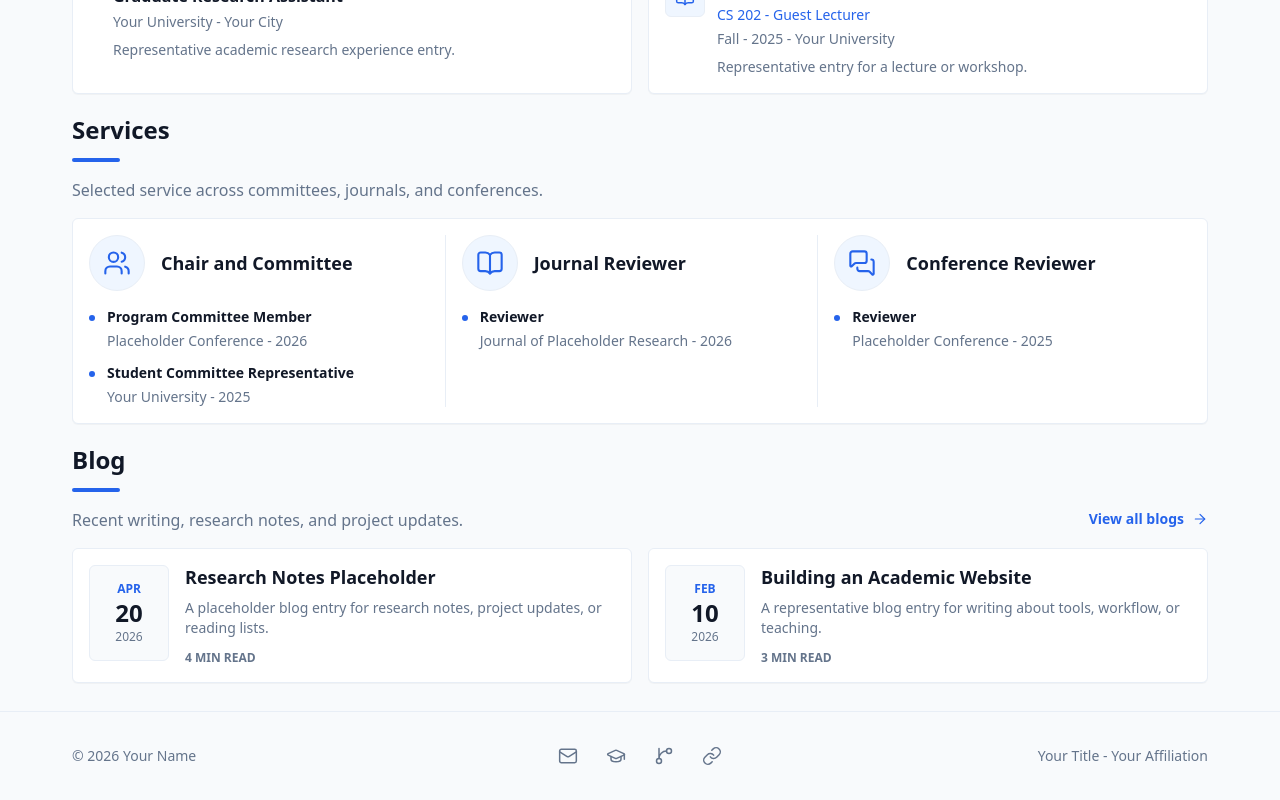
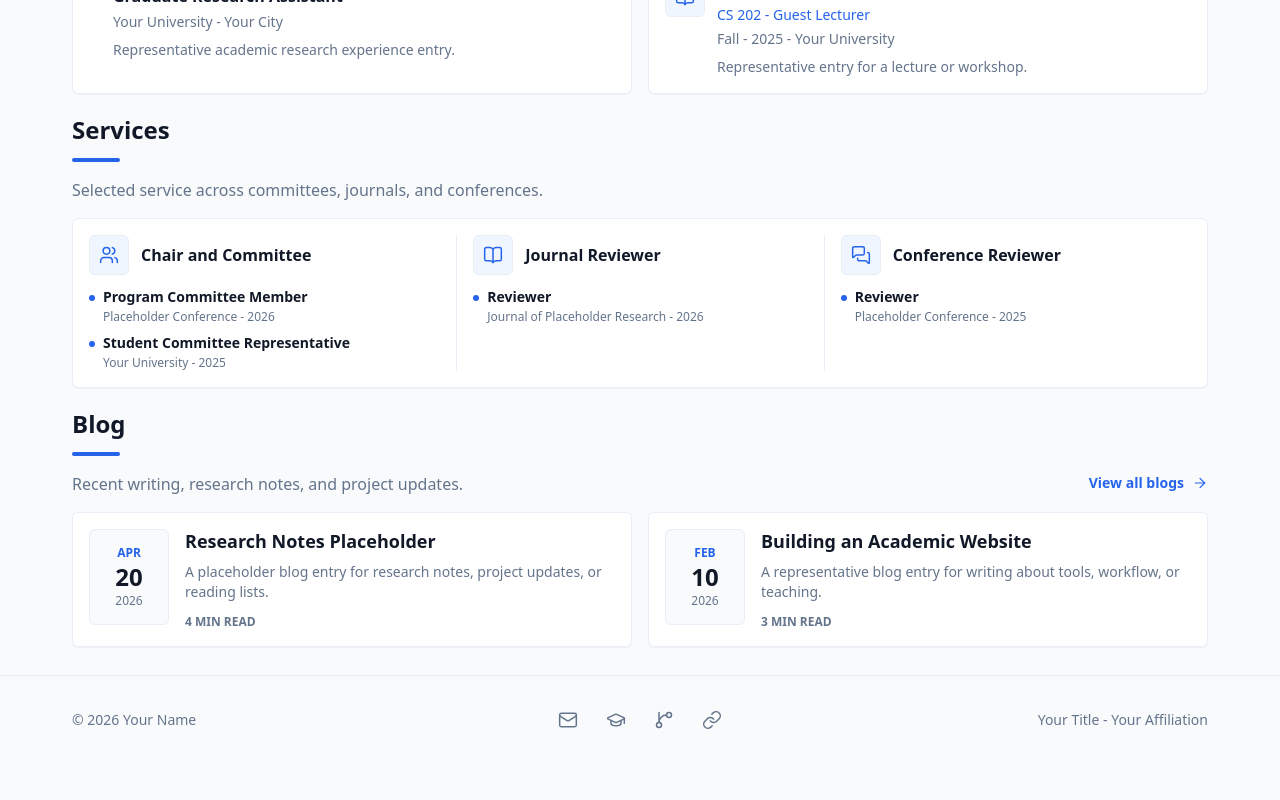
Before and after one commit to mtplayground/chen-hatti-f810-personal-site, a Next.js app: page / in a window 1280 px wide. Shown: the part 2052-2852 px from the top of the page. After the commit the page ends 2816 px from the top, so only its background shows below. Built offline with nearby package versions, Linux system fonts and the light colour scheme.

Commit message:
feat: Refine Services three-column density

```diff
--- a/components/sections/services-section.tsx
+++ b/components/sections/services-section.tsx
@@ -14,7 +14,7 @@ function serviceMeta(item: ServiceItem) {
 function ServiceIcon({ icon }: { icon?: ServiceGroup["icon"] }) {
   const Icon = icon === "BookOpen" ? BookOpen : icon === "MessagesSquare" ? MessagesSquare : Users;
 
-  return <Icon aria-hidden="true" className="h-7 w-7" strokeWidth={1.8} />;
+  return <Icon aria-hidden="true" className="h-5 w-5" strokeWidth={1.8} />;
 }
 
 export function ServicesSection() {
@@ -32,36 +32,36 @@ export function ServicesSection() {
       />
 
       <Card>
-        <div className="grid gap-card lg:grid-cols-3">
+        <div className="divide-y divide-academic-border lg:grid lg:grid-cols-3 lg:divide-x lg:divide-y-0 dark:divide-academic-dark-border">
           {services.map((group) => (
             <div
-              className="border-b border-academic-border pb-card last:border-b-0 last:pb-0 lg:border-b-0 lg:border-r lg:pb-0 lg:pr-card lg:last:border-r-0 lg:last:pr-0 dark:border-academic-dark-border"
+              className="py-card first:pt-0 last:pb-0 lg:px-card lg:py-0 lg:first:pl-0 lg:last:pr-0"
               key={group.id}
             >
-              <div className="mb-card flex items-center gap-4">
-                <div className="flex h-14 w-14 shrink-0 items-center justify-center rounded-full border border-academic-border bg-academic-accent-subtle text-academic-accent dark:border-academic-dark-border dark:bg-academic-dark-accent-soft dark:text-academic-dark-accent">
+              <div className="mb-3 flex items-center gap-3">
+                <div className="flex h-10 w-10 shrink-0 items-center justify-center rounded-card border border-academic-border bg-academic-accent-subtle text-academic-accent dark:border-academic-dark-border dark:bg-academic-dark-accent-soft dark:text-academic-dark-accent">
                   <ServiceIcon icon={group.icon} />
                 </div>
-                <h3 className="text-lg font-semibold text-academic-text dark:text-academic-dark-text">
+                <h3 className="text-base font-semibold text-academic-text dark:text-academic-dark-text">
                   {group.title}
                 </h3>
               </div>
 
-              <ul className="space-y-3">
+              <ul className="space-y-2">
                 {group.items.map((item) => (
-                  <li className="flex gap-3" key={item.id}>
+                  <li className="flex gap-2" key={item.id}>
                     <span className="mt-2 h-1.5 w-1.5 shrink-0 rounded-full bg-academic-accent dark:bg-academic-dark-accent" />
-                    <div>
+                    <div className="min-w-0">
                       <p className="text-sm font-semibold text-academic-text dark:text-academic-dark-text">
                         {item.title}
                       </p>
                       {serviceMeta(item) ? (
-                        <p className="mt-1 text-sm text-academic-muted dark:text-academic-dark-muted">
+                        <p className="mt-0.5 text-xs text-academic-muted dark:text-academic-dark-muted">
                           {serviceMeta(item)}
                         </p>
                       ) : null}
                       {item.description ? (
-                        <p className="mt-2 text-sm text-academic-muted dark:text-academic-dark-muted">
+                        <p className="mt-1.5 text-sm text-academic-muted dark:text-academic-dark-muted">
                           {item.description}
                         </p>
                       ) : null}
```
